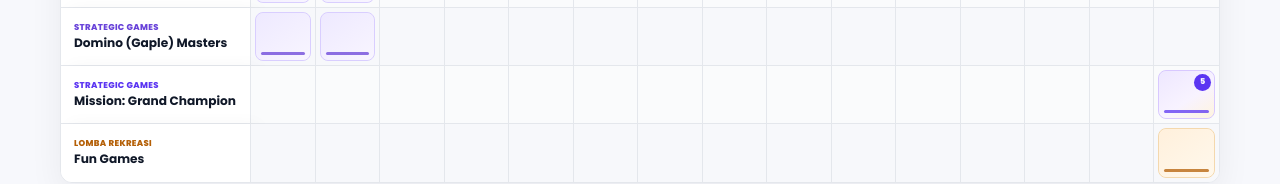
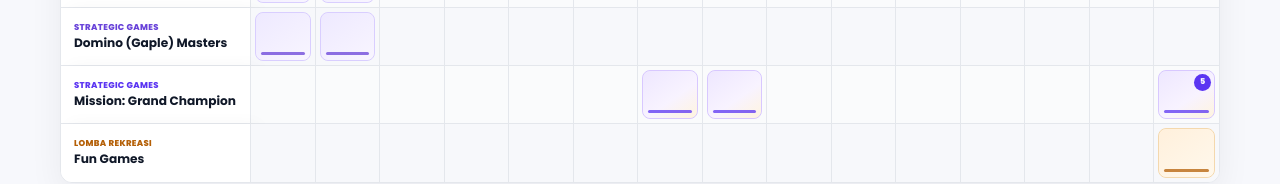
Before and after one commit to ruswanhidayat/portal-atlantik, a Next.js app: page /jadwal in a window 1280 px wide. Shown: the part 988-1172 px from the top of the page. Built offline with nearby package versions, Linux system fonts and the light colour scheme.

Commit message:
update schedule

```diff
--- a/data/schedule.js
+++ b/data/schedule.js
@@ -901,8 +901,43 @@ export const competitionSchedules = [
     name: "Mission: Grand Champion",
     category: "Strategic Games",
     theme: "grand-champion",
-    activeDates: ["2026-08-31"],
+    activeDates: [
+      "2026-08-12",
+      "2026-08-13",
+      "2026-08-14",
+      "2026-08-31",
+    ],
     sessions: {
+      "2026-08-12": [
+        {
+          id: "grand-champion-12-1",
+          startTime: "00:01",
+          endTime: "23:59",
+          title: "Rapid Rush",
+          stage: "Phase 1",
+          location: "Online",
+        },
+      ],
+      "2026-08-13": [
+        {
+          id: "grand-champion-13-1",
+          startTime: "00:01",
+          endTime: "23:59",
+          title: "Rapid Rush",
+          stage: "Phase 1",
+          location: "Online",
+        },
+      ],
+      "2026-08-14": [
+        {
+          id: "grand-champion-14-1",
+          startTime: "00:01",
+          endTime: "23:59",
+          title: "Rapid Rush",
+          stage: "Phase 1",
+          location: "Online",
+        },
+      ],
       "2026-08-31": [
         {
           id: "grand-champion-31-1",
```
